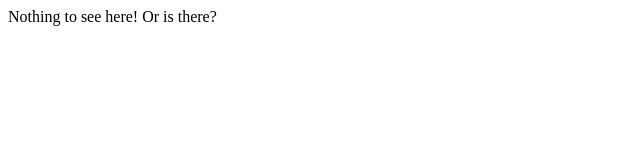
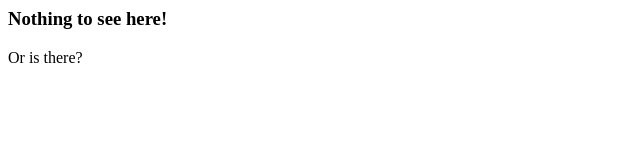
Before and after one commit to dsahni/dsahni.github.io, a plain HTML site: page index.html in a window 1280 px wide. Shown: the whole page, without its empty margins (0-640 px from the left). Drawn offline with Linux system fonts and the light colour scheme.

Commit message:
update index typo

```diff
--- a/index.html
+++ b/index.html
@@ -1,2 +1,2 @@
-<h3></h3>Nothing to see here!</h3>
+<h3>Nothing to see here!</h3>
 Or is there?
```
